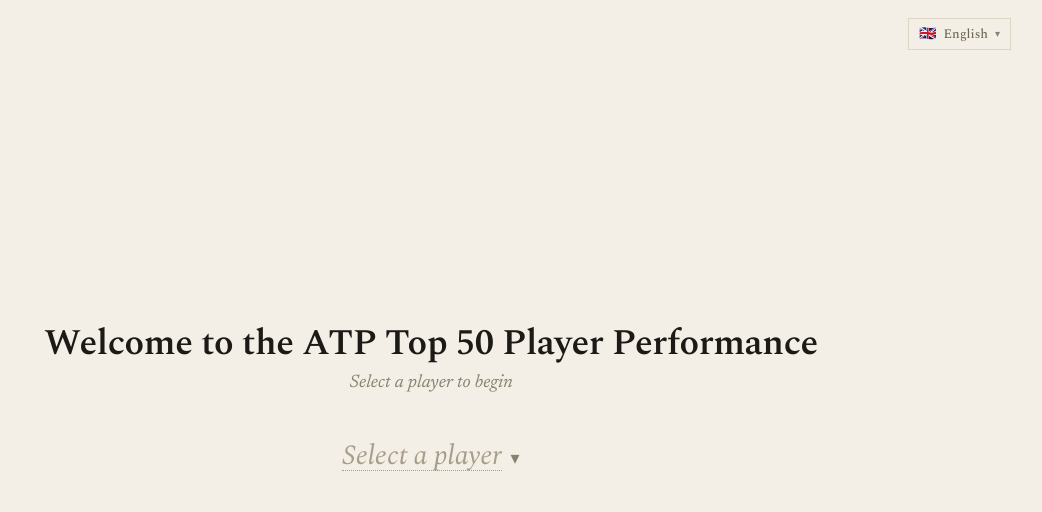
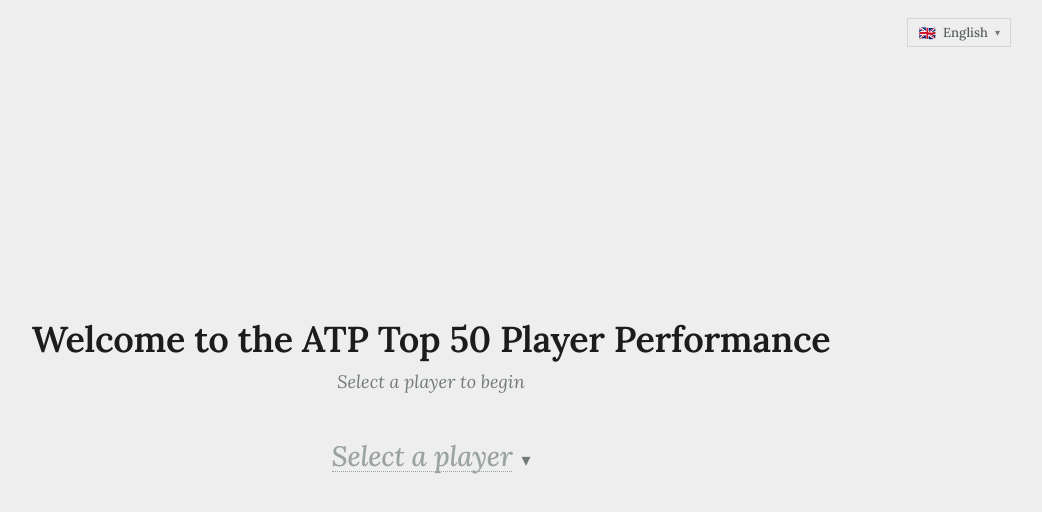
Before and after one commit to daniloderosa/tennis_top50, a Svelte app: page / in a window 1280 px wide. Shown: the top 512 px of the page, without its empty margins (209-1251 px from the left). Built offline with nearby package versions, Linux system fonts and the light colour scheme.

Commit message:
Re-design colori e font

```diff
--- a/index.html
+++ b/index.html
@@ -5,7 +5,7 @@
     <meta name="viewport" content="width=device-width, initial-scale=1.0" />
     <title>ATP Top 50 - Player Performance - Last 52 weeks</title>
     <link
-      href="https://fonts.googleapis.com/css2?family=Spectral:ital,wght@0,400;0,500;0,600;1,400&family=Newsreader:ital,opsz,wght@0,6..72,400;0,6..72,500;1,6..72,400;1,6..72,500&family=Barlow:wght@400;500;600&display=swap"
+      href="https://fonts.googleapis.com/css2?family=Lora:ital,wght@0,400..700;1,400..700&display=swap"
       rel="stylesheet"
     />
   </head>
--- a/src/App.svelte
+++ b/src/App.svelte
@@ -5,8 +5,8 @@
   import PlayerSelector from './lib/PlayerSelector.svelte';
   import { UI, LANG_META, getLangFromURL, setLangInURL } from './lib/i18n.js';
 
-  const C1 = '#2f5d8a';
-  const C2 = '#b8722c';
+  const C1 = '#0d8652';
+  const C2 = '#E58F65';
 
   // Giocatori: nessuna selezione di default; la scelta vive solo nell'URL
   // (?p1=jannik-sinner&p2=carlos-alcaraz) così ogni confronto ha un link
@@ -216,18 +216,18 @@
      Font: --serif (display/valori) e --serif-text (testo/corsivi) qui sotto
      + il <link> Google Fonts in index.html. */
   :global(:root) {
-    --bg:    #f4efe6;       /* carta calda */
-    --surf2: #ede6d8;
-    --bord:  #e6dfd2;       /* hairline */
-    --rule:  #ddd5c6;
-    --ink:   #1c1a17;
-    --avg:   #9a8f7a;
-    --txt:   #1c1a17;
-    --muted: #8a8170;
-    --muted2:#a89d88;
-    --label: #6f6655;
-    --serif:       'Spectral', serif;
-    --serif-text:  'Newsreader', serif;
+    --bg:    #eeeeee;       /* carta */
+    --surf2: #e4e7e5;
+    --bord:  #dde0de;       /* hairline chiara */
+    --rule:  #d4d7d5;       /* hairline scura */
+    --ink:   #1b1d1c;
+    --avg:   #929e9a;
+    --txt:   #1b1d1c;
+    --muted: #717a76;
+    --muted2:#9aa39e;
+    --label: #565e5a;
+    --serif:       'Lora', serif;
+    --serif-text:  'Lora', serif;
     --fs-bar-label: 18px;
     --fs-bar-value: 28px;
     --fs-player:    34px;
--- a/src/lib/RadarChart.svelte
+++ b/src/lib/RadarChart.svelte
@@ -78,7 +78,7 @@
     <polygon
       points={pts}
       fill="none"
-      stroke={ri === rings.length - 1 ? '#b7ab95' : '#ddd5c6'}
+      stroke={ri === rings.length - 1 ? '#b3b9b6' : '#d9dcdb'}
       stroke-width={ri === rings.length - 1 ? 1.4 : 0.7}
     />
   {/each}
@@ -89,7 +89,7 @@
       x1={CX} y1={CY}
       x2={(CX + Math.cos(a) * R).toFixed(1)}
       y2={(CY + Math.sin(a) * R).toFixed(1)}
-      stroke="#e3dccf" stroke-width="0.8"
+      stroke="#e3e5e4" stroke-width="0.8"
     />
   {/each}
 
```
Also changed, not shown: 1 other file (tests, documents, lock files or other folders).
